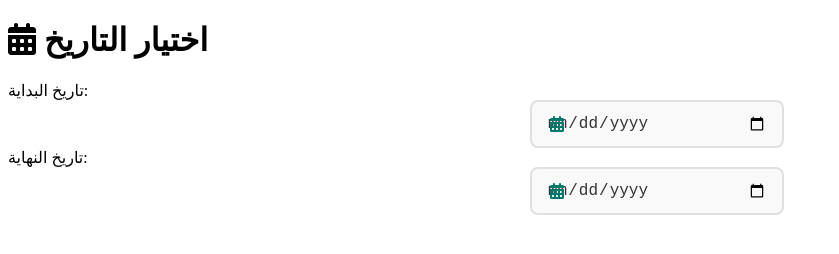
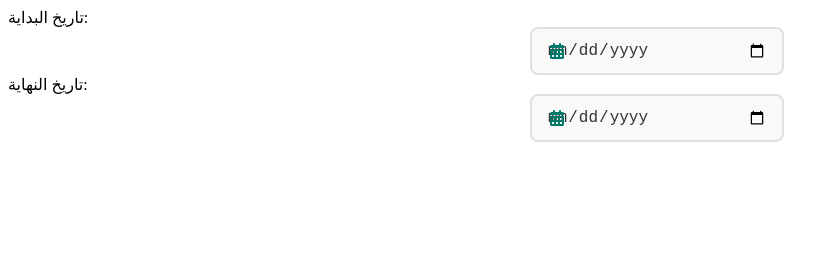
Before and after one commit to alwazai2024/alwazaicss, a plain HTML site: page index.html in a window 1280 px wide. Shown: the whole page, without its empty margins (0-839 px from the left). Drawn offline with Linux system fonts and the light colour scheme.

Commit message:
Update index.html

```diff
--- a/index.html
+++ b/index.html
@@ -10,8 +10,6 @@
     <link rel="stylesheet" href="datepicker.css">
 </head>
 <body>
-
-<h1><i class="fas fa-calendar-alt"></i> اختيار التاريخ</h1>
 
 <div>
     <label for="date1">تاريخ البداية:</label>
```
